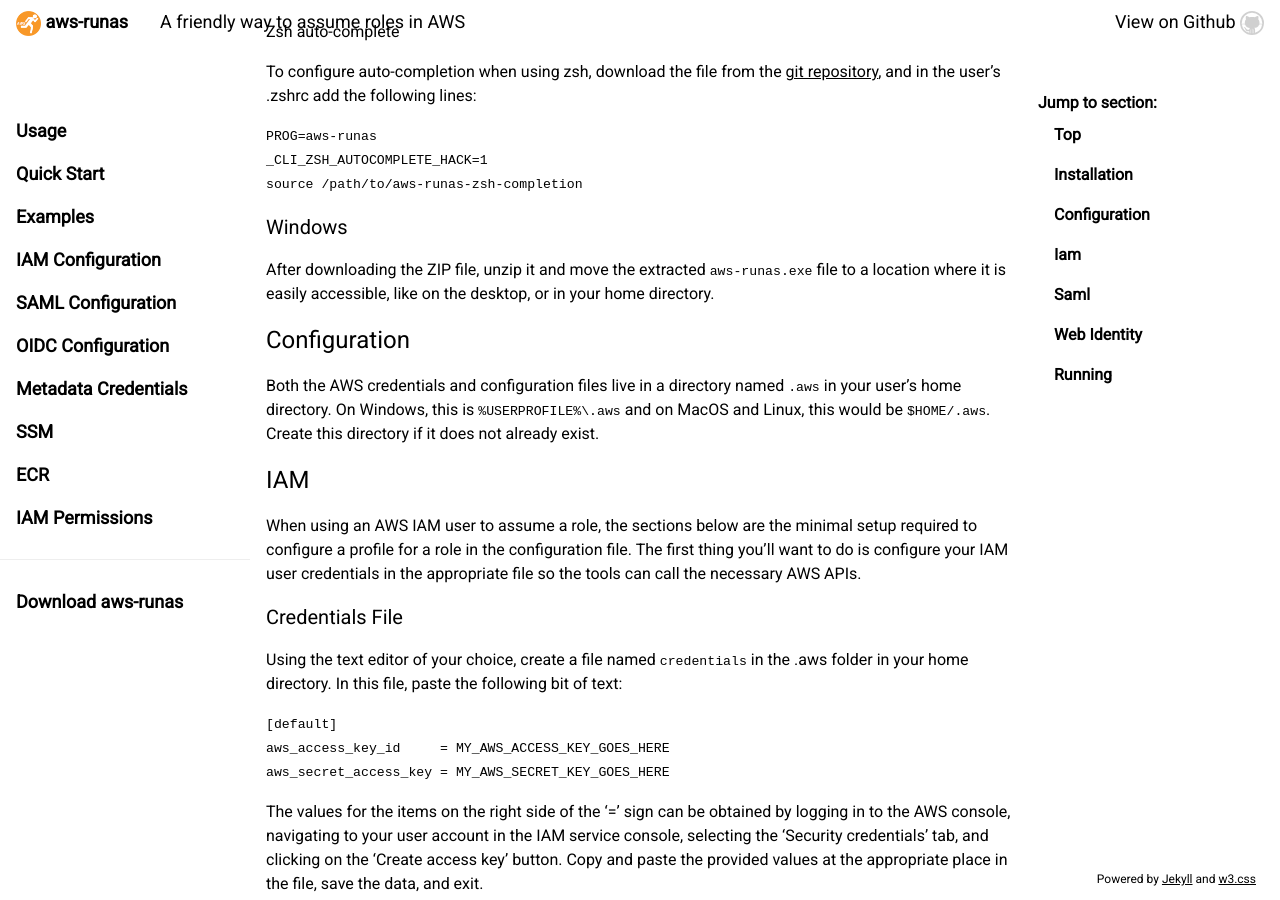
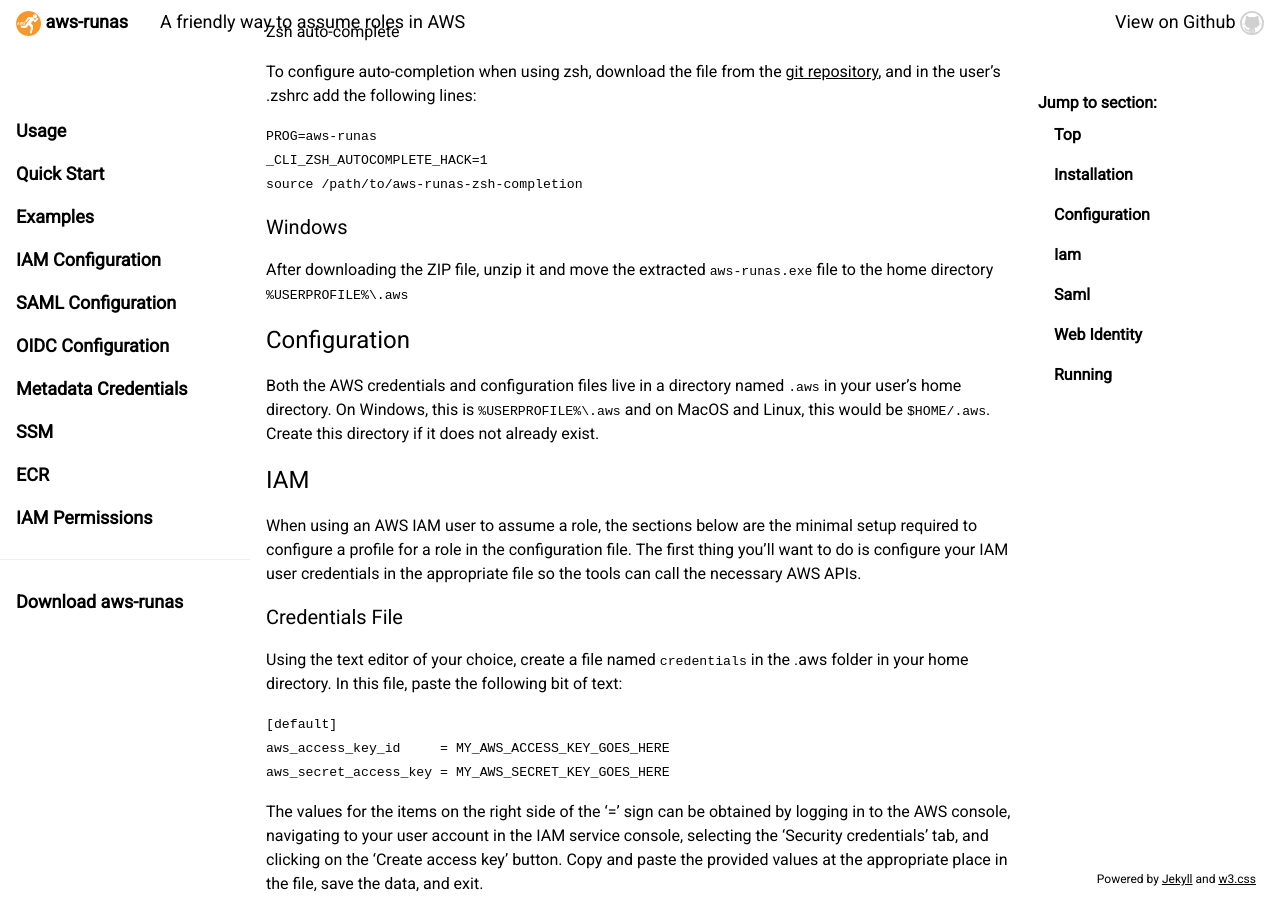
Before and after one commit to mmmorris1975/aws-runas, a Jekyll site: the page built from docs/quickstart.md, in a window 1280 px wide and 900 px high, scrolled down 1122 px. Built offline with Jekyll 4.4.1, drawn with Linux system fonts in a browser that asks for light colours; our own code applies the rules of GitHub Pages for plain Markdown files; comment, search, counter and statistics services are not loaded.

Commit message:
Update quickstart.md
The Windows executable needs to be in the home directory with the .aws folder otherwise it will not run. Updated line 66 with this distinction.

```diff
--- a/docs/quickstart.md
+++ b/docs/quickstart.md
@@ -63,8 +63,7 @@
 
 #### Windows
 
-After downloading the ZIP file, unzip it and move the extracted `aws-runas.exe` file to a location where it is
-easily accessible, like on the desktop, or in your home directory.
+After downloading the ZIP file, unzip it and move the extracted `aws-runas.exe` file to the home directory `%USERPROFILE%\.aws`
 
 ### Configuration
 
```
